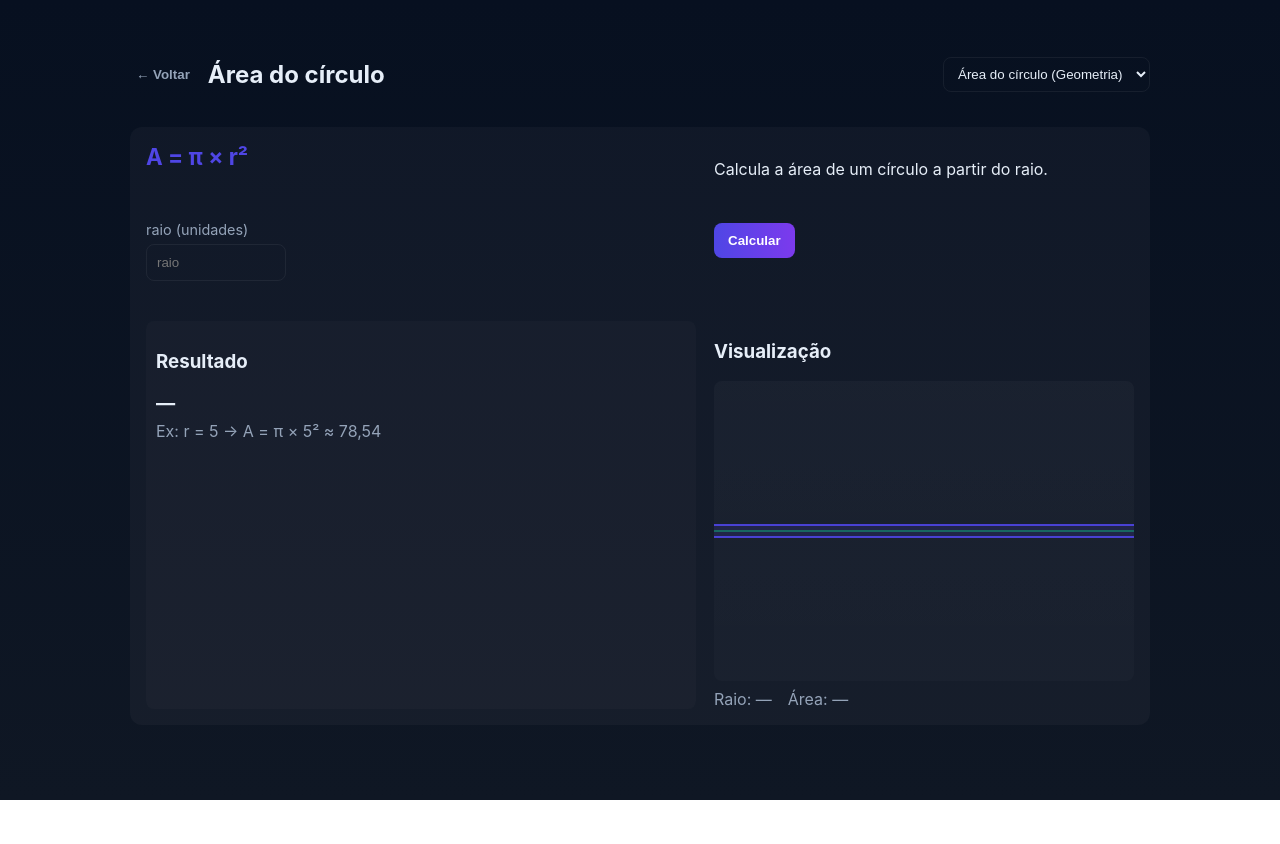
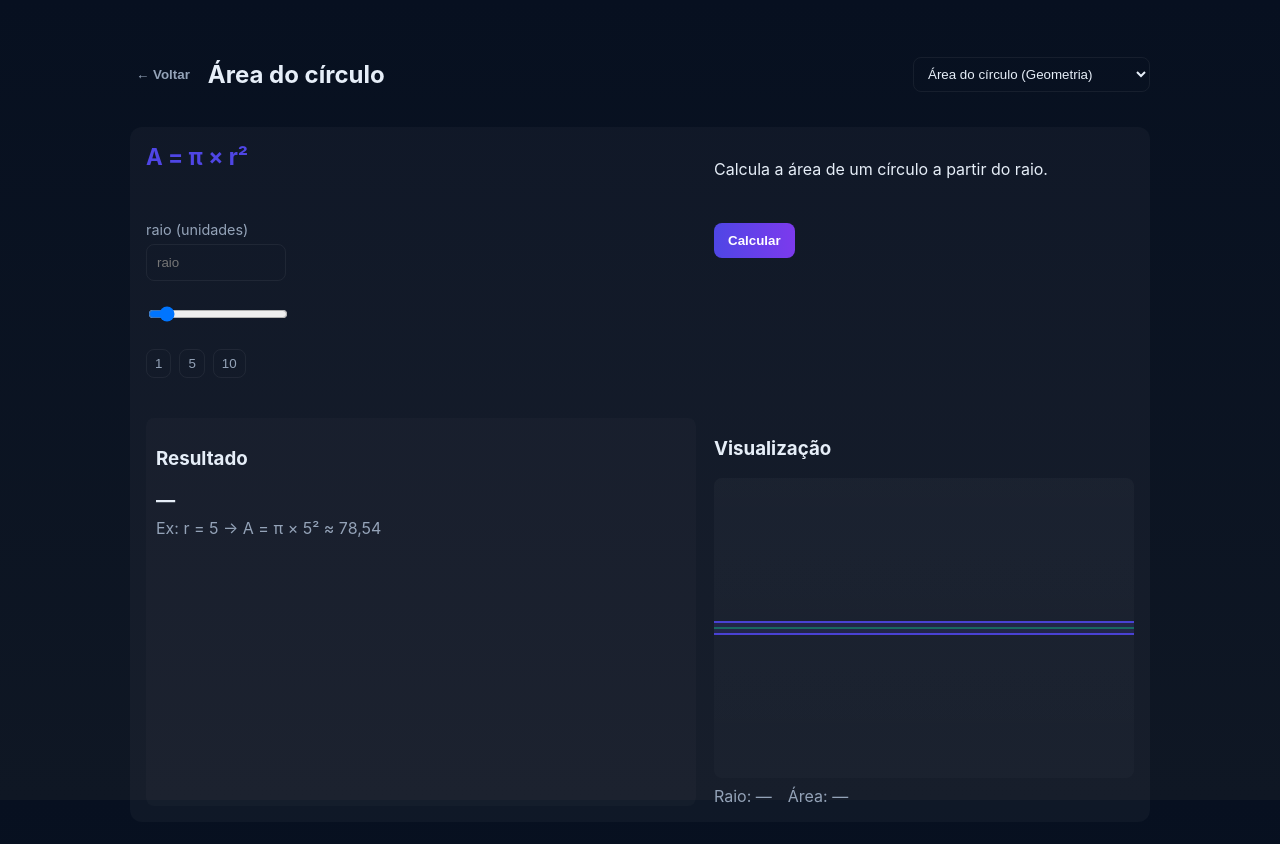
Before and after one commit to cloud-mir/game-matica, a plain HTML site: page index.html in a window 1280 px wide. Both pictures are taken after a click on the button "Começar". Before the commit the page ends 800 px from the top, so only its background shows below. Drawn offline with Linux system fonts and the light colour scheme.

Commit message:
feat: add presets and slider for radius; feat: add README and example formula (perimetro_circulo); UI/UX enhancements

```diff
--- a/css/style.css
+++ b/css/style.css
@@ -25,6 +25,10 @@
 .var-item{display:flex;flex-direction:column;gap:6px}
 .var-item label{font-size:0.9rem;color:var(--muted)}
 .var-item input{padding:10px;border-radius:8px;border:1px solid rgba(255,255,255,0.06);background:transparent;color:inherit;width:140px}
+.var-controls{display:flex;flex-direction:column;gap:8px}
+.range-input{width:100%;margin-top:6px}
+.presets{display:flex;gap:8px;margin-top:6px}
+.preset-btn{background:transparent;border:1px solid rgba(255,255,255,0.06);padding:6px 8px;border-radius:8px;color:var(--muted);cursor:pointer}
 .actions{margin-top:10px}
 .resultado{margin-top:14px;background:rgba(255,255,255,0.02);padding:10px;border-radius:8px}
 .resultado-valor{font-size:1.2rem;font-weight:700;margin-top:6px}
--- a/js/formulas.js
+++ b/js/formulas.js
@@ -40,4 +40,25 @@
     tipoVisualizacao: 'circulo'
   });
 
+  // Registrar uma segunda fórmula: Perímetro do círculo (circunferência)
+  registry.add({
+    id: 'perimetro_circulo',
+    nome: 'Perímetro do círculo',
+    categoria: 'Geometria',
+    formula: 'P = 2 × π × r',
+    descricao: 'Calcula o perímetro (circunferência) de um círculo a partir do raio.',
+    variaveis: [
+      { key: 'r', nome: 'raio', descricao: 'Raio do círculo', unidade: 'unidades' }
+    ],
+    calcular(values){
+      const r = Number(values.r);
+      return 2 * Math.PI * r;
+    },
+    explicacaoResultado: function(values, resultado){
+      return `O perímetro (circunferência) é 2πr. Com r = ${values.r}, P = 2 × π × ${values.r} = ${resultado}`;
+    },
+    exemplo: 'Ex: r = 5 → P = 2 × π × 5 ≈ 31,42',
+    tipoVisualizacao: 'circulo'
+  });
+
 })();
--- a/js/game.js
+++ b/js/game.js
@@ -48,6 +48,26 @@
       });
     }
 
+    function createPresetButtons(values, inputNumber, inputRange, wrapper){
+      const presets = [1, 5, 10];
+      const presDiv = document.createElement('div');
+      presDiv.className = 'presets';
+      presets.forEach(p => {
+        const b = document.createElement('button');
+        b.type = 'button';
+        b.className = 'preset-btn';
+        b.textContent = p;
+        b.addEventListener('click', ()=>{
+          inputNumber.value = p;
+          if(inputRange) inputRange.value = p;
+          // disparar input para atualizar visual
+          inputNumber.dispatchEvent(new Event('input'));
+        });
+        presDiv.appendChild(b);
+      });
+      wrapper.appendChild(presDiv);
+    }
+
     function loadFormula(id){
       const formula = formulas.get(id);
       if(!formula) return;
@@ -65,12 +85,44 @@
         div.className = 'var-item';
         const label = document.createElement('label');
         label.textContent = `${v.nome} (${v.unidade || ''})`;
+
+        // Contêiner para controles (numero + range + presets)
+        const controls = document.createElement('div');
+        controls.className = 'var-controls';
+
         const input = document.createElement('input');
         input.type = 'number';
         input.step = 'any';
         input.placeholder = v.nome;
         input.id = `var-${v.key}`;
         input.dataset.key = v.key;
+        input.classList.add('primary-input'); // marcar como input principal
+
+        controls.appendChild(input);
+
+        // Se for raio e visualização de círculo, adicionar slider e presets
+        let inputRange = null;
+        if(formula.tipoVisualizacao === 'circulo' && v.key === 'r'){
+          inputRange = document.createElement('input');
+          inputRange.type = 'range';
+          inputRange.min = '0';
+          inputRange.max = '100';
+          inputRange.step = '0.1';
+          inputRange.value = '0';
+          inputRange.className = 'range-input';
+          inputRange.dataset.key = v.key;
+
+          // sincronizar range -> number
+          inputRange.addEventListener('input', ()=>{
+            input.value = inputRange.value;
+            input.dispatchEvent(new Event('input'));
+          });
+
+          controls.appendChild(inputRange);
+
+          // presets
+          createPresetButtons(null, input, inputRange, controls);
+        }
 
         // mensagem de erro
         const err = document.createElement('div');
@@ -78,7 +130,7 @@
         err.style.display = 'none';
 
         div.appendChild(label);
-        div.appendChild(input);
+        div.appendChild(controls);
         div.appendChild(err);
         wrapper.appendChild(div);
 
@@ -88,6 +140,8 @@
           if(formula.tipoVisualizacao === 'circulo' && v.key === 'r'){
             visual.drawCircle(isNaN(val) ? 0 : val);
             qs('#visual-raio').textContent = `Raio: ${isNaN(val) ? '—' : val}`;
+            // manter range sincronizado se existir
+            if(inputRange && inputRange.value !== String(input.value)) inputRange.value = input.value || '0';
           }
         });
       });
@@ -95,12 +149,12 @@
       // Botão calcular
       const btnCalc = qs('#btn-calcular');
       btnCalc.onclick = ()=>{
-        // coletar valores
+        // coletar valores — apenas inputs marcados como primary-input
         const values = {};
         let valid = true;
-        wrapper.querySelectorAll('input').forEach(input =>{
+        wrapper.querySelectorAll('input.primary-input').forEach(input =>{
           const key = input.dataset.key;
-          const err = input.parentElement.querySelector('.error');
+          const err = input.parentElement.parentElement.querySelector('.error');
           const raw = input.value.trim();
           if(raw === ''){
             valid = false;
@@ -129,7 +183,7 @@
 
         qs('#resultado-valor').textContent = `${apresentacao}`;
         qs('#resultado-explicacao').textContent = formula.explicacaoResultado ? formula.explicacaoResultado(values, resultadoInterno) : '';
-        qs('#visual-area').textContent = `Área: ${apresentacao}`;
+        qs('#visual-area').textContent = (formula.id === 'area_circulo') ? `Área: ${apresentacao}` : `Valor: ${apresentacao}`;
 
         // atualizar visualização final
         if(formula.tipoVisualizacao === 'circulo'){
```
Also changed, not shown: README.md.
